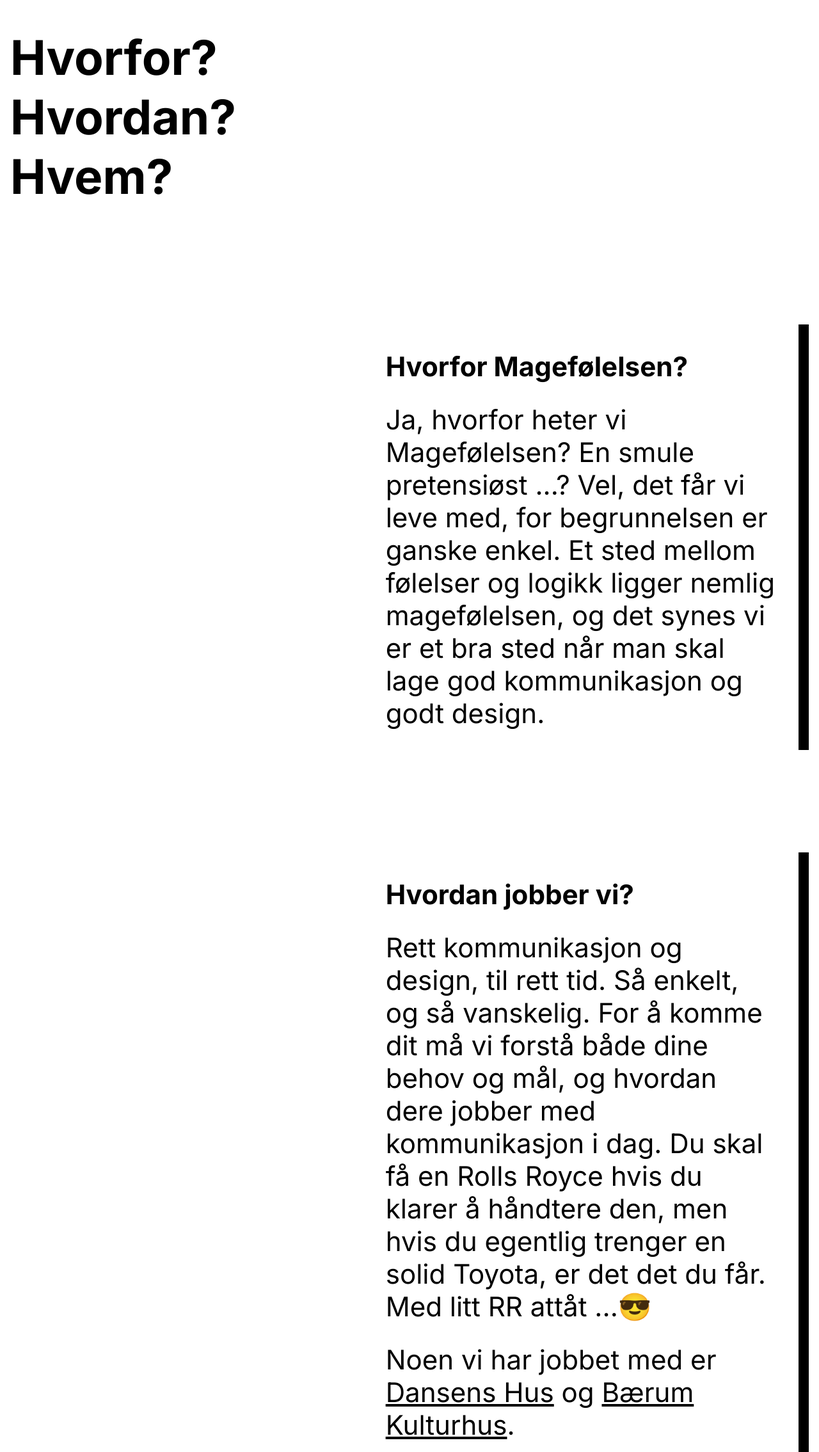
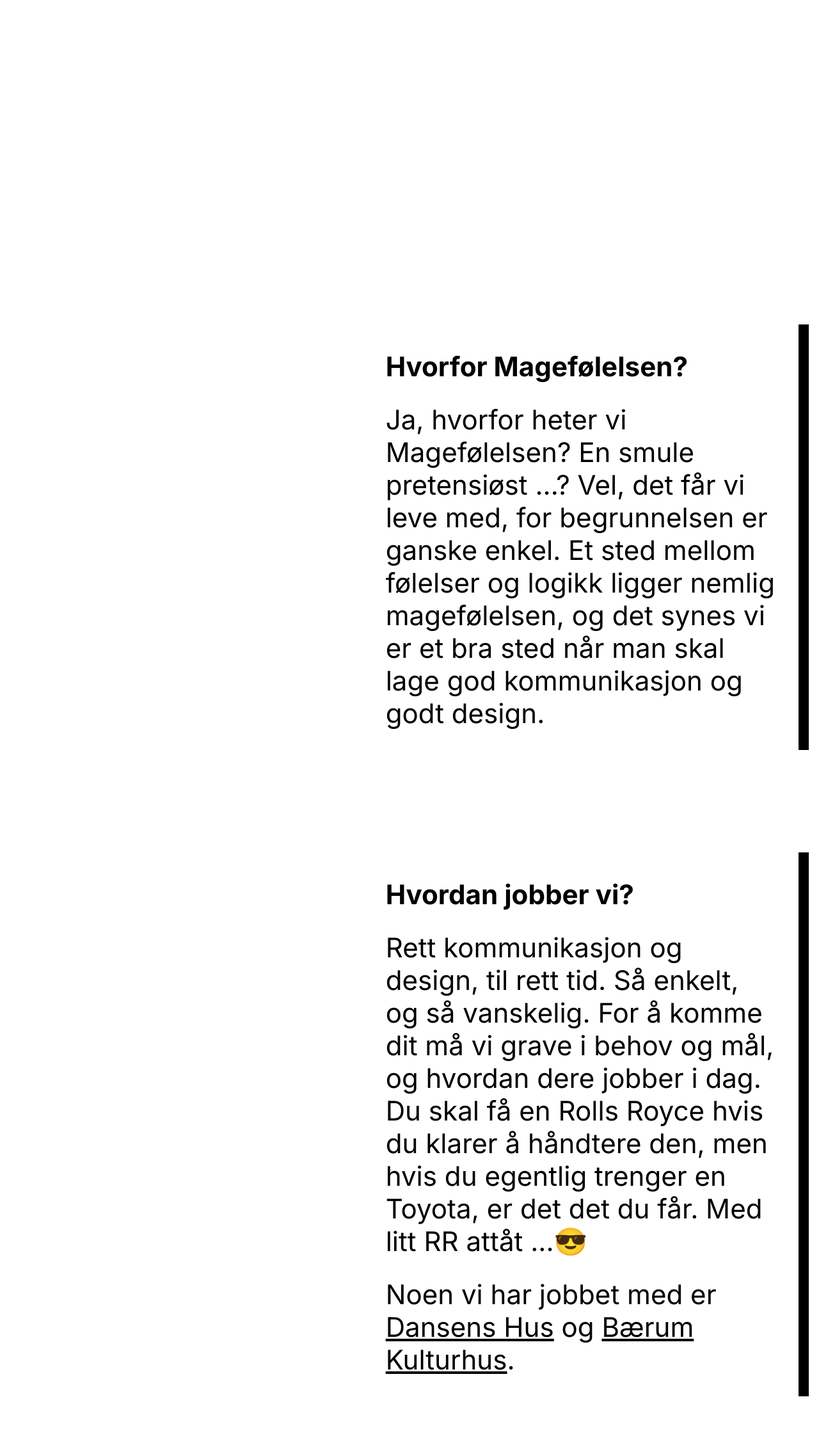
Before and after one commit to AMarlonG/magefolelsen, a Next.js app: page /om-magefolelsen in a window 1280 px wide. Shown: the part 297-2566 px from the top of the page at 64% size. Built offline with nearby package versions, Linux system fonts and the light colour scheme.

Commit message:
Small adjustments

```diff
--- a/app/om-magefolelsen/page.tsx
+++ b/app/om-magefolelsen/page.tsx
@@ -9,8 +9,8 @@ export default function AboutPage() {
   return (
     <>
       <main className='mother-ap'>
-        <header className='header-ap'>
-          <h1 id={elementIsVisible ? 'invisible' : ''}>Om Magefølelsen</h1>
+        <header className='header-ap' id={elementIsVisible ? 'invisible' : ''}>
+          <h1>Om Magefølelsen</h1>
 
           <nav className='nav'>
             <h2>
@@ -40,10 +40,10 @@ export default function AboutPage() {
             <h3>Hvordan jobber vi?</h3>
             <p>
               Rett kommunikasjon og design, til rett tid. Så enkelt, og så
-              vanskelig. For å komme dit må vi forstå både dine behov og mål, og
-              hvordan dere jobber med kommunikasjon i dag. Du skal få en Rolls
-              Royce hvis du klarer å håndtere den, men hvis du egentlig trenger
-              en solid Toyota, er det det du får. Med litt RR attåt ...😎
+              vanskelig. For å komme dit må vi grave i behov og mål, og hvordan
+              dere jobber i dag. Du skal få en Rolls Royce hvis du klarer å
+              håndtere den, men hvis du egentlig trenger en Toyota, er det det
+              du får. Med litt RR attåt ...😎
             </p>
             <p>
               Noen vi har jobbet med er{' '}
--- a/styles/layout.css
+++ b/styles/layout.css
@@ -102,6 +102,7 @@ a:hover {
 .header-ap {
   grid-column: 1 / span 2;
   position: fixed;
+  transition: opacity 0.5s ease-in-out;
   margin-block-start: 20dvh;
   display: grid;
   gap: 2rem;
@@ -109,7 +110,7 @@ a:hover {
 
 .header-ap > h1 {
   font-size: var(--step-5);
-  transition: opacity 0.5s ease-in-out;
+
   line-height: 1;
 }
 
```
